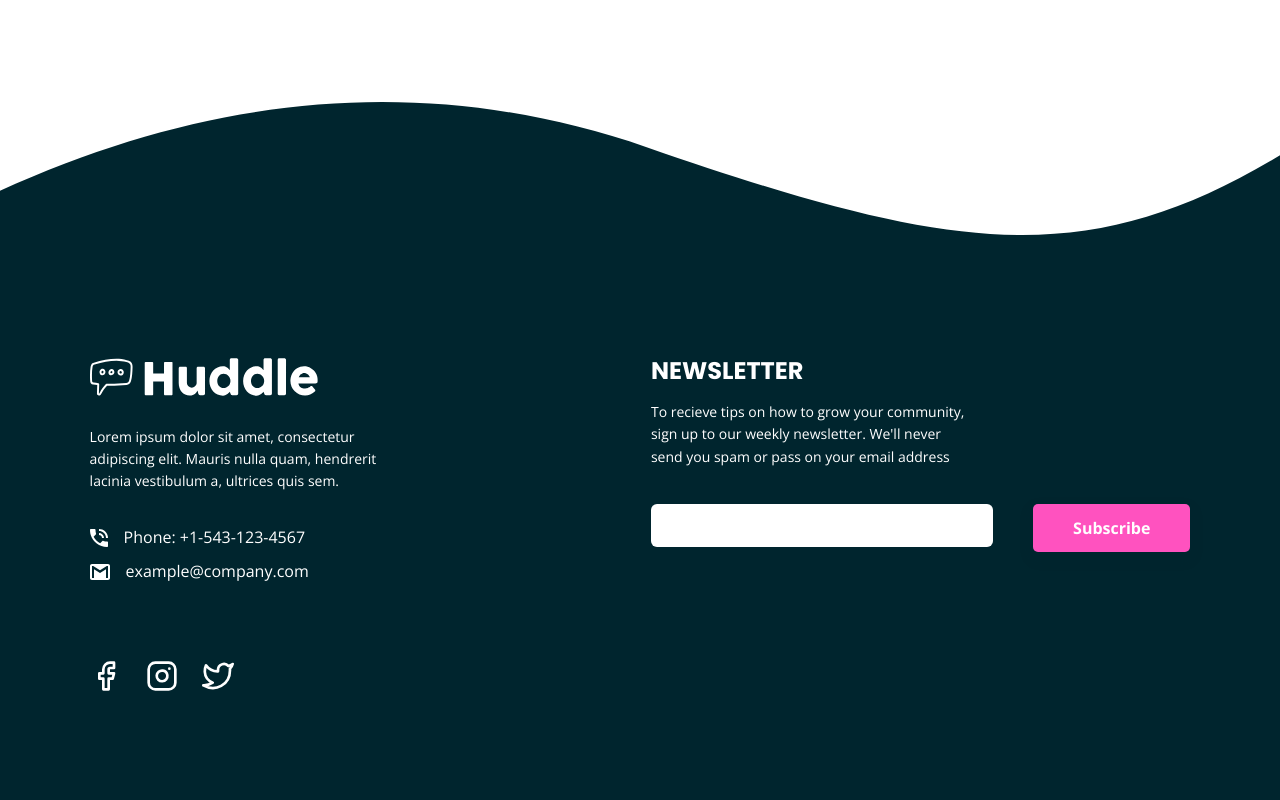
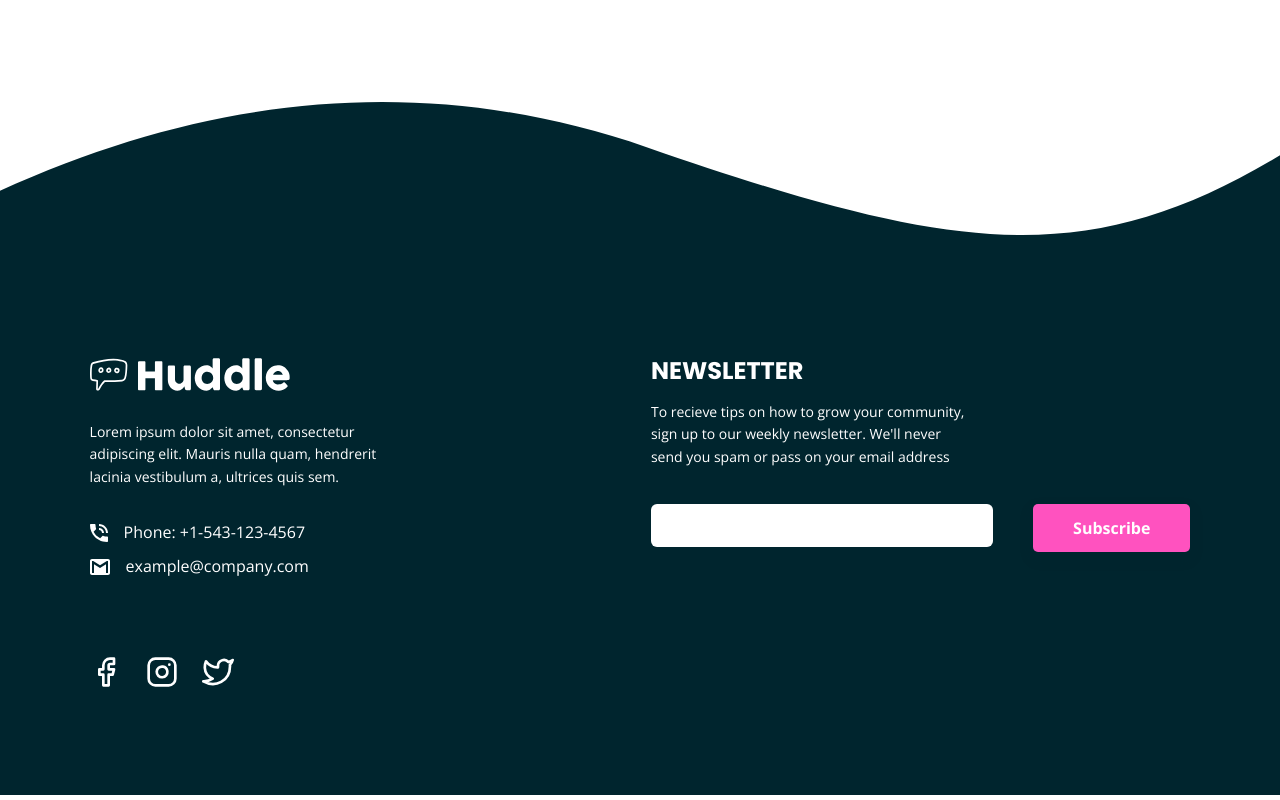
Before and after one commit to karolbanat/huddle-landing-page-with-curved-sections, a website: page index.html in a window 1280 px wide. Shown: the part 4545-5345 px from the top of the page. Drawn offline with nearby package versions, Linux system fonts and the light colour scheme.

Commit message:
Footer logo width change

```diff
--- a/src/sass/components/_footer.scss
+++ b/src/sass/components/_footer.scss
@@ -25,10 +25,6 @@
 
 	&__logo {
 		margin-bottom: clamp(1.6rem, 3vw, 3rem);
-		max-width: 62.5%;
-
-		@media (min-width: $small-bp) {
-			max-width: 50%;
-		}
+		max-width: clamp(12.5em, 15vw, 15em);
 	}
 }
```
Also changed, not shown: dist/css/main.min.css.
